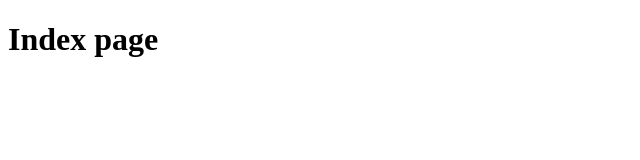
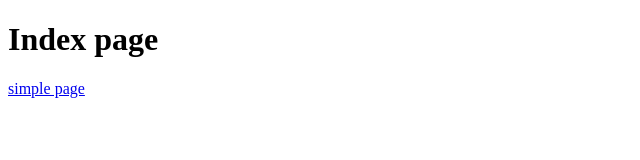
Before and after one commit to frostmark/disable-link, a website: page index.html in a window 1280 px wide. Shown: the whole page, without its empty margins (0-640 px from the left). Drawn offline with nearby package versions, Linux system fonts and the light colour scheme.

Commit message:
link to simple page

```diff
--- a/index.html
+++ b/index.html
@@ -9,6 +9,6 @@
   </head>
   <body>
     <h1>Index page</h1>
-    <a href="#"></a>
+    <a href="simple_page.html">simple page</a>
   </body>
 </html>
```
